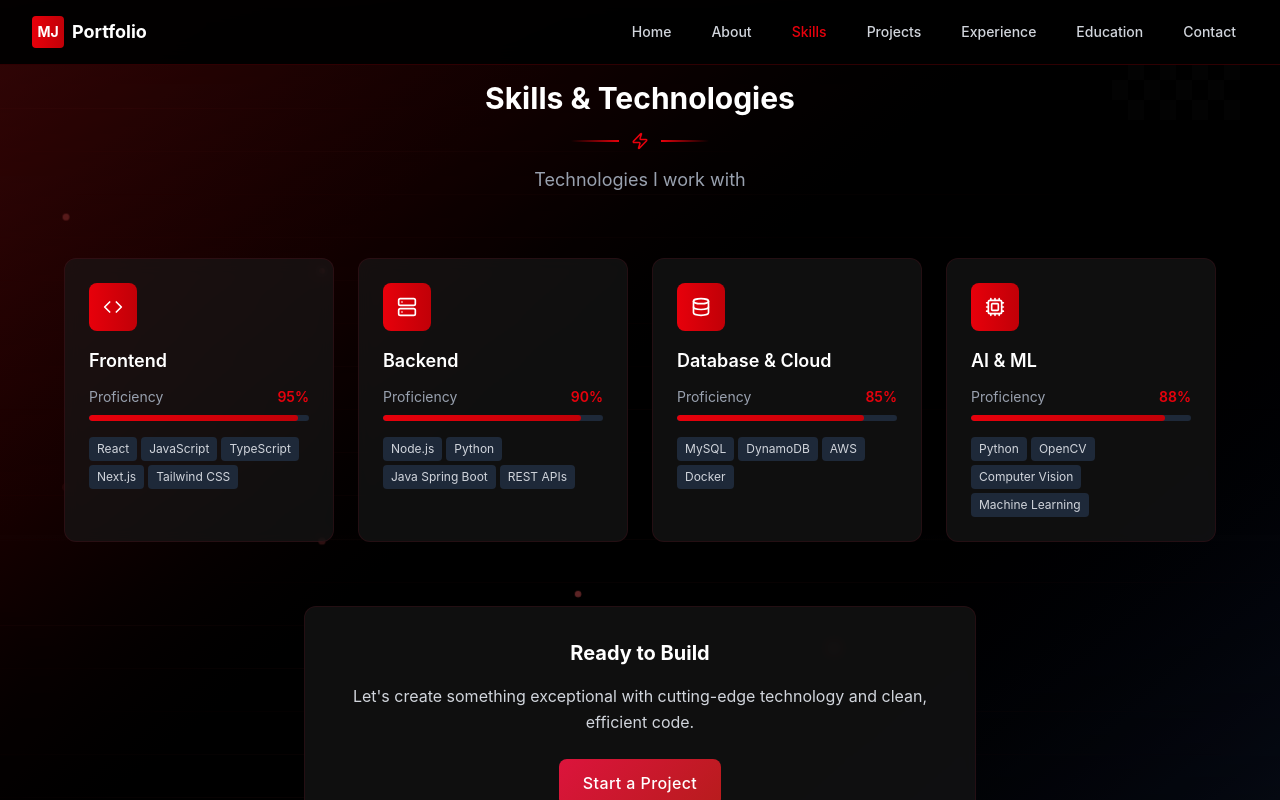
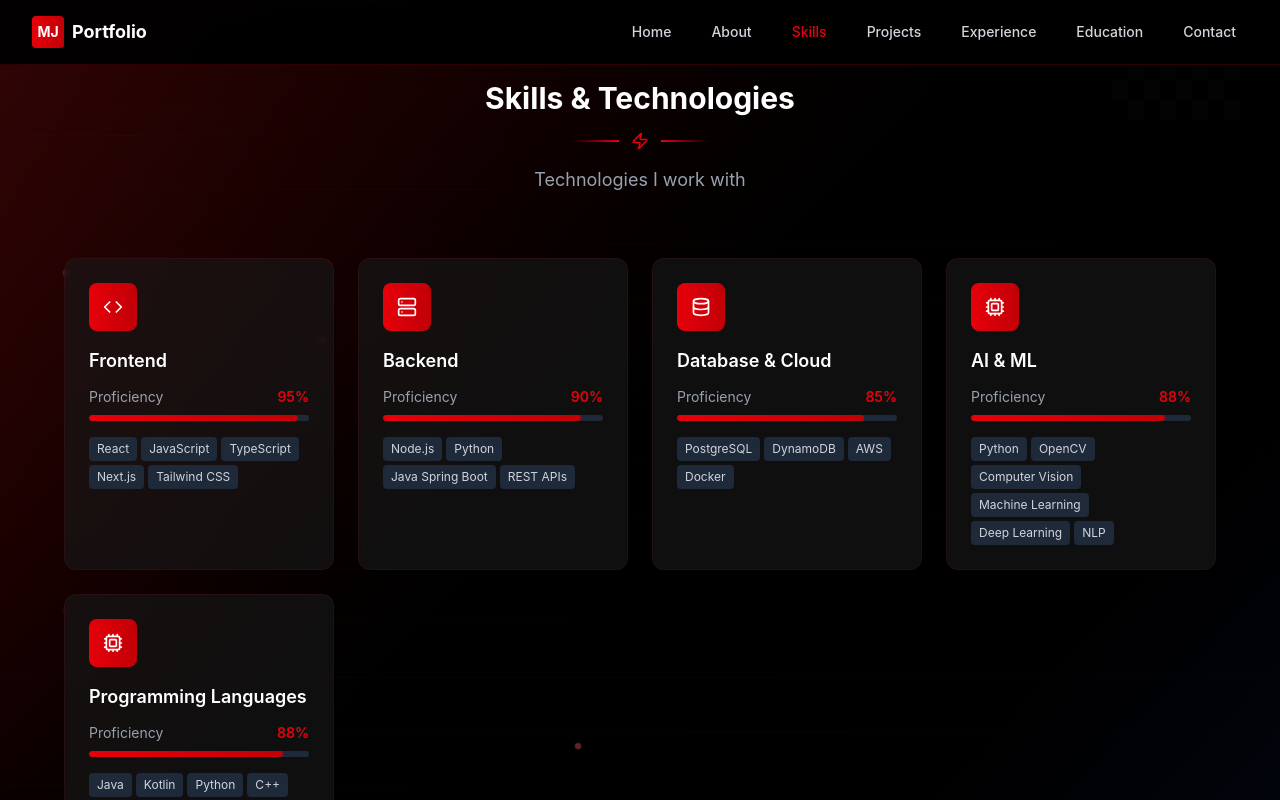
Before and after one commit to tabspacecoder/mugunthjc, a React (Vite) app: page / in a window 1280 px wide. Both pictures are taken after a click on the button "Skills". Shown: the top 800 px of the page. Built offline with nearby package versions, Linux system fonts and the light colour scheme.

Commit message:
Added some content

```diff
--- a/src/components/Footer.jsx
+++ b/src/components/Footer.jsx
@@ -16,11 +16,6 @@ const Footer = () => {
           <p className="text-gray-400 text-sm font-medium tracking-wide">
             © 2025 Mugunth Jangamasamudram Chandirasekaran. All rights reserved.
           </p>
-          <div className="mt-4 flex items-center justify-center space-x-2">
-            <div className="w-1.5 h-1.5 bg-red-600 rounded-full"></div>
-            <span className="text-xs text-gray-500">Professional Portfolio</span>
-            <div className="w-1.5 h-1.5 bg-red-600 rounded-full"></div>
-          </div>
         </div>
       </div>
     </footer>
--- a/src/pages/Education.jsx
+++ b/src/pages/Education.jsx
@@ -3,24 +3,24 @@ import { GraduationCap, Award, Calendar, Trophy, Zap } from 'lucide-react';
 const Education = () => {
   const education = [
     {
-      institution: 'University College Dublin',
-      degree: 'Master of Science in Computer Science',
-      duration: '2020 - 2022',
-      gpa: '3.9/4.0',
+      institution: 'Dublin City University',
+      degree: 'Master of Science in Computing (Artificial Intelligence)',
+      duration: 'Upcoming',
+      gpa: 'TBD',
       location: 'Dublin, Ireland',
-      description: 'Specialized in Artificial Intelligence and Machine Learning. Thesis on "Advanced Computer Vision for 3D Object Reconstruction".',
-      coursework: ['Machine Learning', 'Computer Vision', 'Advanced Algorithms', 'Cloud Computing'],
-      achievements: ['Dean\'s List', 'Research Excellence Award']
+      description: 'September 2025 Intake student.',
+      coursework: ['TBD'],
+      achievements: ['Scholarship of 5900 Eur']
     },
     {
-      institution: 'Anna University',
-      degree: 'Bachelor of Engineering in Computer Science',
-      duration: '2016 - 2020',
-      gpa: '3.8/4.0',
-      location: 'Chennai, India',
-      description: 'Strong foundation in computer science fundamentals. Active member of coding club.',
-      coursework: ['Data Structures', 'Operating Systems', 'Database Systems', 'Web Development'],
-      achievements: ['First Class Honours', 'Best Project Award']
+      institution: 'Amrita Vishwa Vidyapeetham',
+      degree: 'Bachelor of Technology in Computer Science',
+      duration: '2019 - 2023',
+      gpa: '8.18/10.0',
+      location: 'Coimbatory, India',
+      description: 'Strong foundation in computer science fundamentals. Active member of ASCII club.',
+      coursework: ['Machine Learning', 'Neural Networks and Deep Learning', 'Computer Vision', 'Software Engineering', 'Mining of Massive Datasets', 'Fundamentals of Data Science', 'Computer Networks', 'Database Management Systems'],
+      achievements: ['Amrita Vidyanti Scholarship - 75%']
     }
   ];
 
--- a/src/pages/Experience.jsx
+++ b/src/pages/Experience.jsx
@@ -3,10 +3,10 @@ import { Calendar, MapPin, Building, Trophy, Zap } from 'lucide-react';
 const Experience = () => {
   const experiences = [
     {
-      company: 'TechCorp Solutions',
-      position: 'Senior Software Engineer',
-      duration: 'Jan 2022 - Present',
-      location: 'Dublin, Ireland',
+      company: 'Bounteous',
+      position: 'Software Analyst',
+      duration: 'Jun 2023 - Present',
+      location: 'Chennai, India',
       type: 'Full-time',
       description: [
         'Led development of AI-powered applications serving 50,000+ users',
@@ -31,10 +31,10 @@ const Experience = () => {
       technologies: ['Python', 'OpenCV', 'React', 'Node.js', 'MySQL']
     },
     {
-      company: 'StartupXYZ',
+      company: 'SLB',
       position: 'Software Developer Intern',
       duration: 'Jan 2021 - May 2021',
-      location: 'Bangalore, India',
+      location: 'Coimbatore, India',
       type: 'Internship',
       description: [
         'Contributed to IoT dashboard development using Raspberry Pi',
--- a/src/pages/Skills.jsx
+++ b/src/pages/Skills.jsx
@@ -17,13 +17,19 @@ const Skills = () => {
     {
       icon: <Database size={20} />,
       title: 'Database & Cloud',
-      skills: ['MySQL', 'DynamoDB', 'AWS', 'Docker'],
+      skills: ['PostgreSQL', 'DynamoDB', 'AWS', 'Docker'],
       level: 85
     },
     {
       icon: <Cpu size={20} />,
       title: 'AI & ML',
-      skills: ['Python', 'OpenCV', 'Computer Vision', 'Machine Learning'],
+      skills: ['Python', 'OpenCV', 'Computer Vision', 'Machine Learning', 'Deep Learning', 'NLP'],
+      level: 88
+    },
+    {
+      icon: <Cpu size={20} />,
+      title: 'Programming Languages',
+      skills: ['Java', 'Kotlin', 'Python', 'C++', 'Dart', 'JavaScript'],
       level: 88
     }
   ];
```
